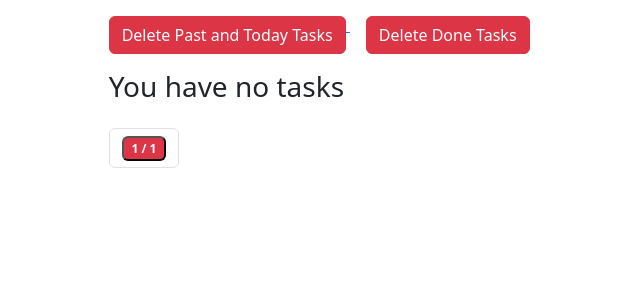
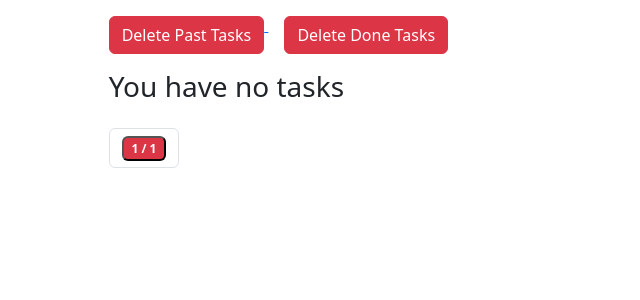
Before and after one commit to badgersky/todo-web-app, a Django app: page /tasks/list/ in a window 1280 px wide. Shown: the part 76-376 px from the top of the page, without its empty margins (0-640 px from the left). Run offline with Django 4.2, Linux system fonts and the light colour scheme; the visitor is signed in with stand-in values (Sample User, id 1); data that the repository does not hold is empty; some libraries are stand-ins or nearby versions.

Commit message:
update delete tasks view and list tasks template

```diff
--- a/tasks/templates/tasks/list-tasks.html
+++ b/tasks/templates/tasks/list-tasks.html
@@ -8,7 +8,7 @@
 {% block content %}
 
     <a href="{% url 'tasks:delete-past' %}" class="me-2">
-        <button type="button" class="btn btn-danger mt-3">Delete Past and Today Tasks</button>
+        <button type="button" class="btn btn-danger mt-3">Delete Past Tasks</button>
     </a>
     <a href="{% url 'tasks:delete-done' %}" class="ms-2">
         <button type="button" class="btn btn-danger mt-3">Delete Done Tasks</button>
--- a/tasks/views.py
+++ b/tasks/views.py
@@ -66,7 +66,7 @@ class DeletePastTasks(LoginRequiredMixin, View):
     login_url = reverse_lazy('users:login')
 
     def get(self, request):
-        tasks = Task.objects.filter(date__lte=datetime.date.today(), user=request.user)
+        tasks = Task.objects.filter(date__lt=datetime.date.today(), user=request.user)
 
         tasks.delete()
         return redirect(reverse('tasks:list'))
```
